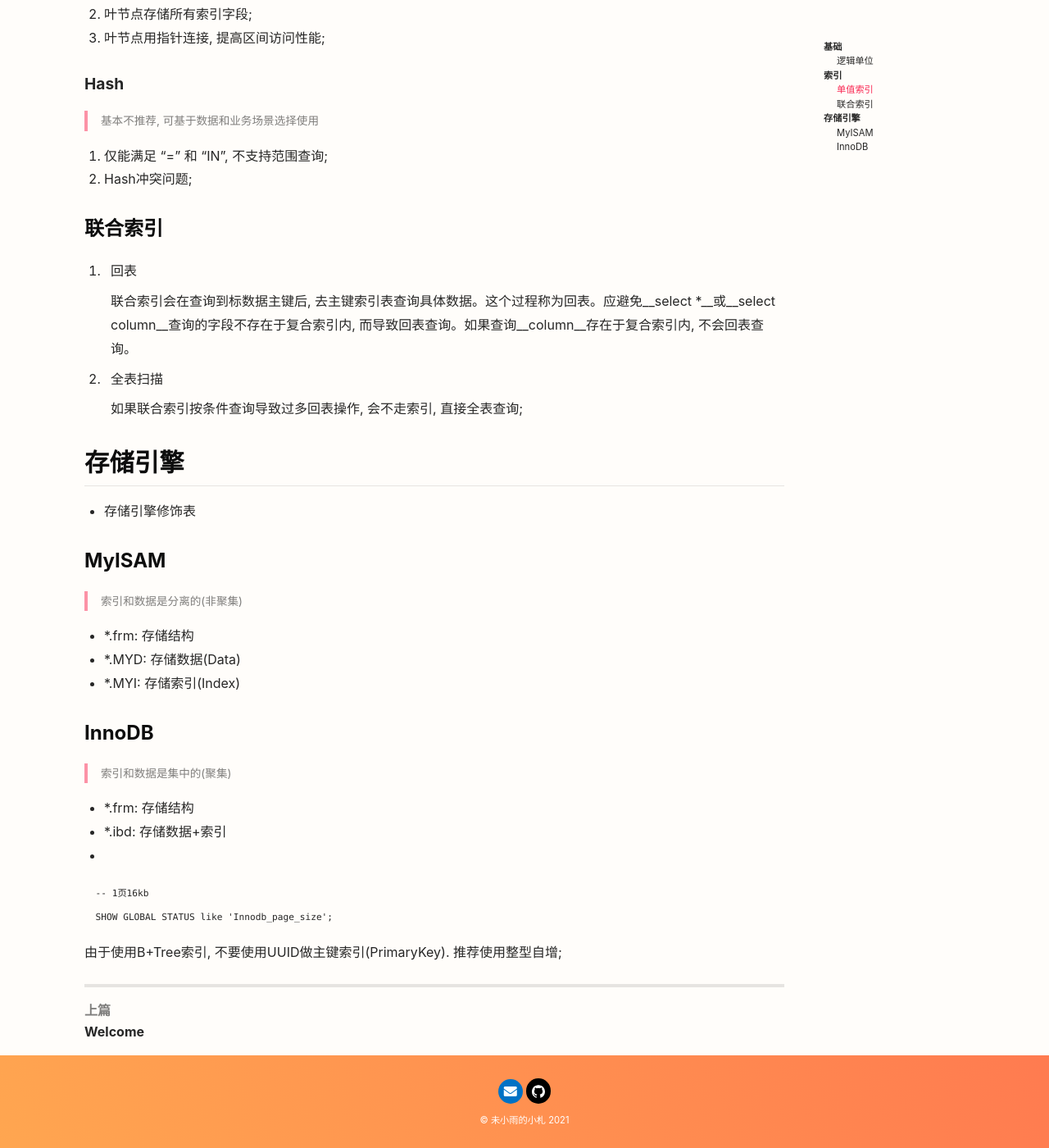
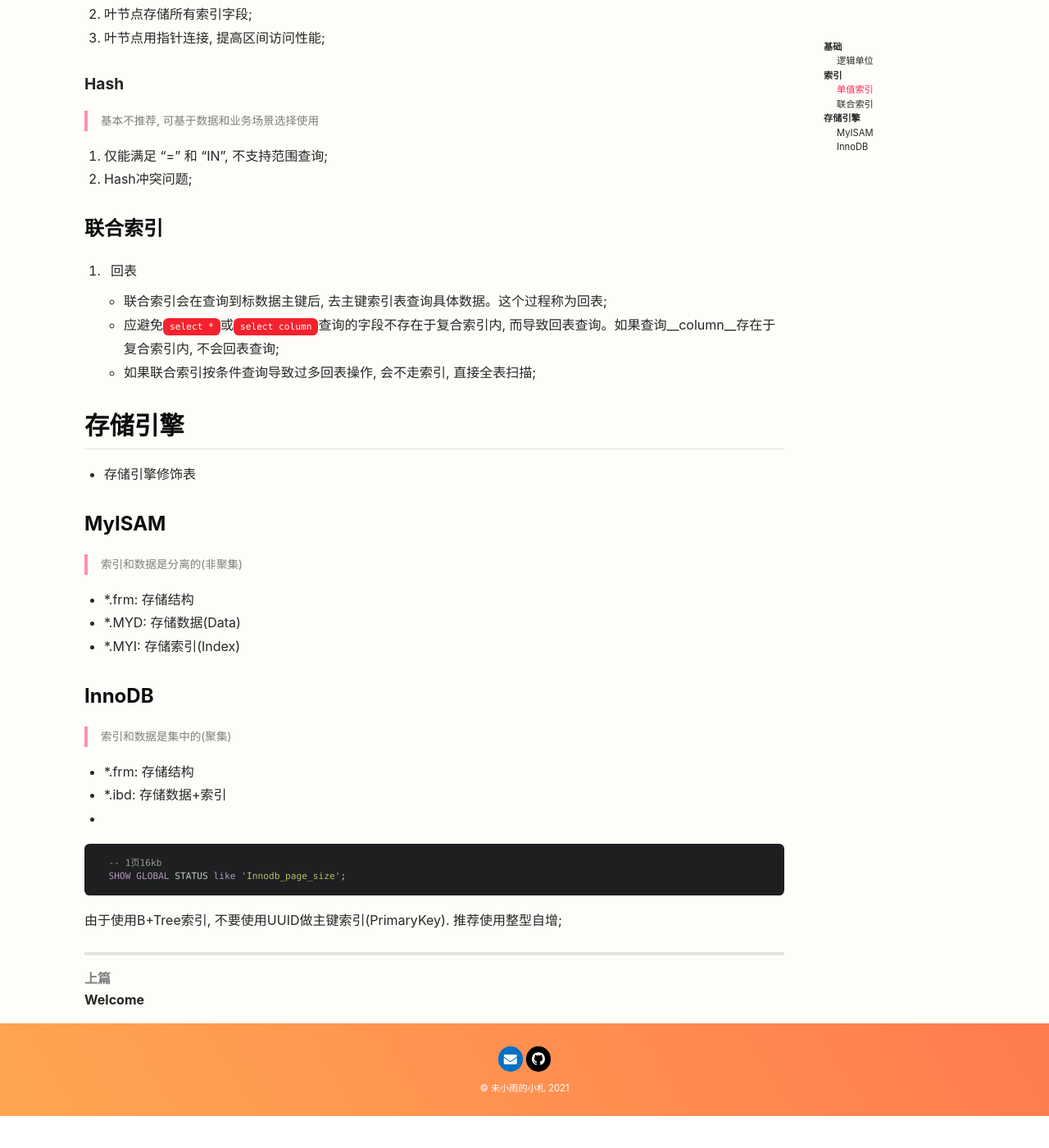
Before and after one commit to cloudland/cloudland.github.io, a Jekyll site: the page built from _posts/2021-03-12-blog-01.md, in a window 1280 px wide and 1400 px high, scrolled down 687 px. Shown: the whole window at 82% size. Built offline with Jekyll 4.4.1, drawn with Linux system fonts in a browser that asks for light colours; nearby versions of some CDN libraries; after the commit the page ends 2048 px from its top, so only the background shows below that.

Commit message:
修改代码块

````diff
--- a/_posts/2021-03-12-blog-01.md
+++ b/_posts/2021-03-12-blog-01.md
@@ -37,11 +37,13 @@ Page(页): 单次IO读取磁盘数据大小单位
 
 1. 回表
 
-    联合索引会在查询到标数据主键后, 去主键索引表查询具体数据。这个过程称为回表。应避免__select *__或__select column__查询的字段不存在于复合索引内, 而导致回表查询。如果查询__column__存在于复合索引内, 不会回表查询。
+    * 联合索引会在查询到标数据主键后, 去主键索引表查询具体数据。这个过程称为回表;
+    * 应避免`select *`{:.error}或`select column`{:.error}查询的字段不存在于复合索引内, 而导致回表查询。如果查询__column__存在于复合索引内, 不会回表查询;
+    * 如果联合索引按条件查询导致过多回表操作, 会不走索引, 直接全表扫描;
 
-2. 全表扫描
 
-    如果联合索引按条件查询导致过多回表操作, 会不走索引, 直接全表查询;
+
+
 
 
 ## 存储引擎
@@ -65,7 +67,7 @@ Page(页): 单次IO读取磁盘数据大小单位
   * *.ibd: 存储数据+索引
   *
 
-  ```SQL
+  ```sql
   -- 1页16kb
   SHOW GLOBAL STATUS like 'Innodb_page_size';
   ```
````
